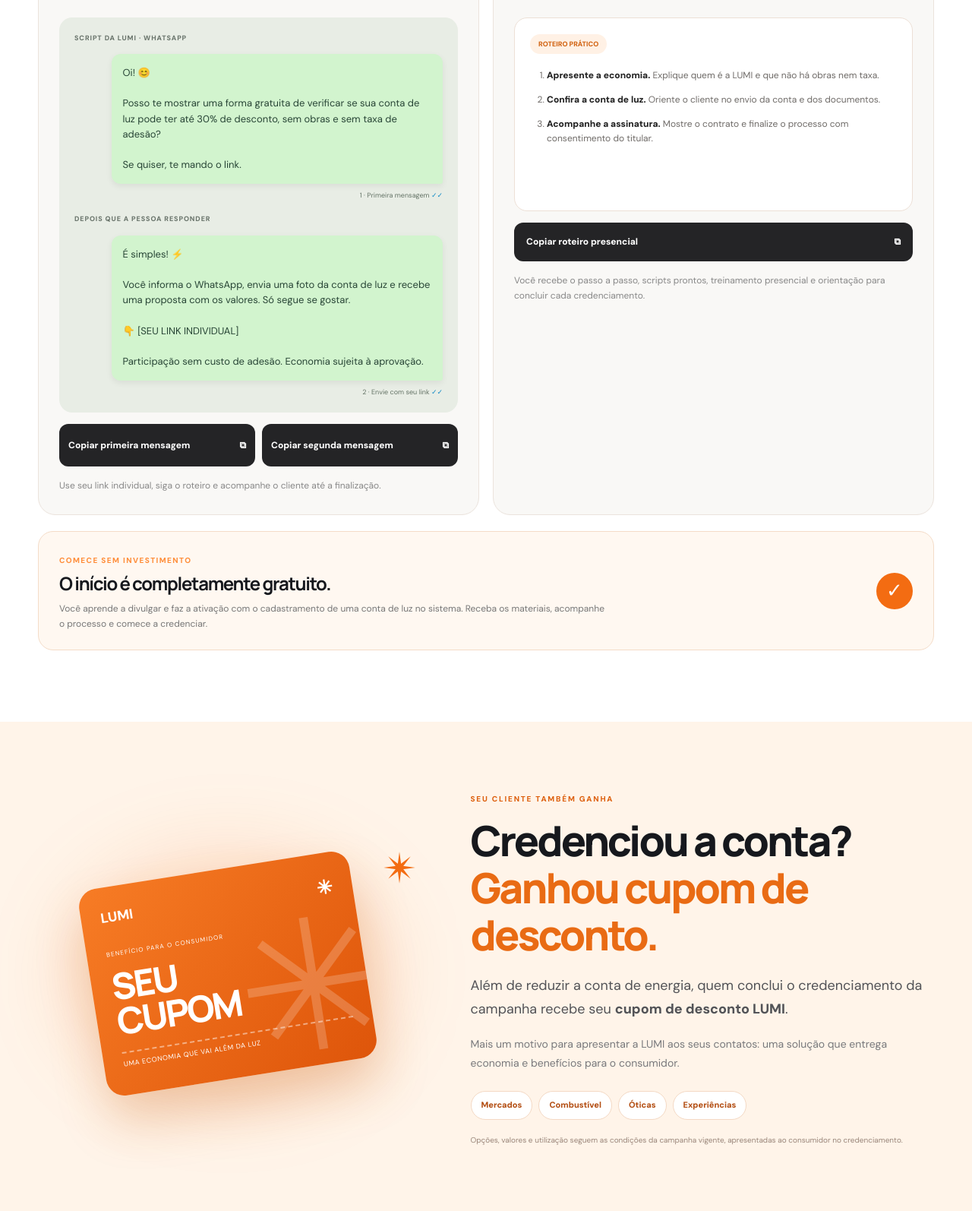
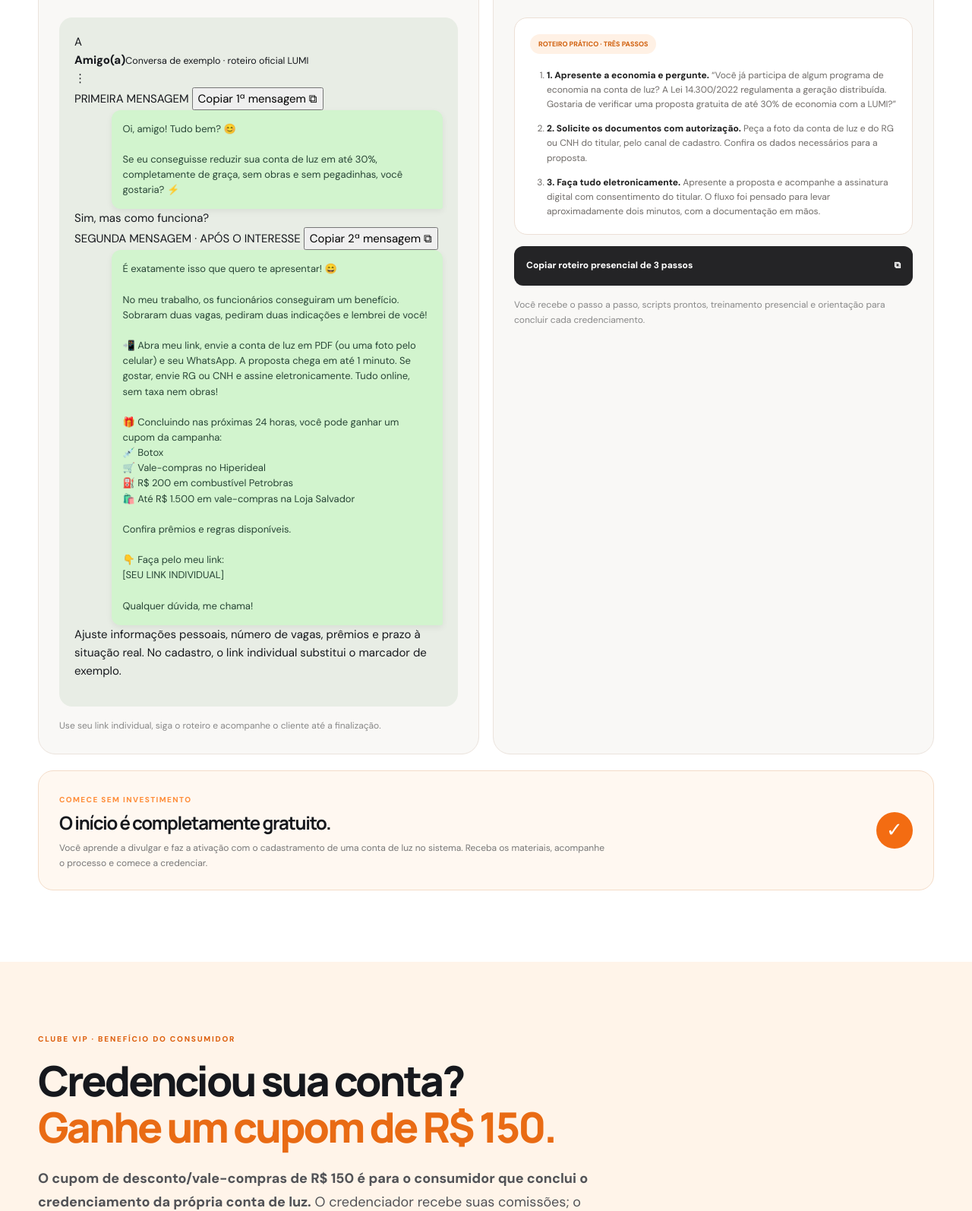
Before and after one commit to ocaiolobo/achou-landing, a plain HTML site: page previews/lumi-credenciadores/index.html in a window 1280 px wide. Shown: the part 4968-6562 px from the top of the page at 76% size. Drawn offline with Linux system fonts and the light colour scheme.

Commit message:
refine: WhatsApp oficial em dois passos, roteiro presencial em tres, cupom R$150 e galeria Clube VIP

```diff
--- a/previews/lumi-credenciadores/index.html
+++ b/previews/lumi-credenciadores/index.html
@@ -10,7 +10,7 @@
 <link rel="preconnect" href="https://fonts.googleapis.com">
 <link rel="preconnect" href="https://fonts.gstatic.com" crossorigin>
 <link href="https://fonts.googleapis.com/css2?family=DM+Sans:wght@400;500;600;700;800&family=Manrope:wght@400;500;600;700;800&display=swap" rel="stylesheet">
-<link rel="stylesheet" href="./style.css?v=3">
+<link rel="stylesheet" href="./style.css?v=4">
 </head>
 <body>
 <div id="reading-progress"></div>
@@ -146,32 +146,48 @@
   <div class="training-grid">
     <div class="training-card reveal">
       <div class="training-head"><span class="training-icon whatsapp-icon">◉</span><div><span>PASSO 01</span><h3>Divulgação pelo WhatsApp</h3></div></div>
-      <div class="chat-window"><div class="chat-label">SCRIPT DA LUMI · WHATSAPP</div>
-        <div class="chat-bubble" id="whatsappText">Oi! 😊
+      <div class="chat-window official-wa">
+        <div class="wa-heading"><div class="wa-avatar">A</div><div><strong>Amigo(a)</strong><small>Conversa de exemplo · roteiro oficial LUMI</small></div><span class="wa-menu">⋮</span></div>
+        <div class="wa-body"><div class="wa-step-label">PRIMEIRA MENSAGEM <button class="wa-copy" type="button" id="copyWhatsapp">Copiar 1ª mensagem ⧉</button></div>
+        <div class="chat-bubble" id="whatsappText">Oi, amigo! Tudo bem? 😊
 
-Posso te mostrar uma forma gratuita de verificar se sua conta de luz pode ter até 30% de desconto, sem obras e sem taxa de adesão?
+Se eu conseguisse reduzir sua conta de luz em até 30%, completamente de graça, sem obras e sem pegadinhas, você gostaria? ⚡</div>
+        <div class="wa-response">Sim, mas como funciona?</div>
+        <div class="wa-step-label">SEGUNDA MENSAGEM · APÓS O INTERESSE <button class="wa-copy" type="button" id="copyWhatsappSecond">Copiar 2ª mensagem ⧉</button></div>
+        <div class="chat-bubble" id="whatsappTextSecond">É exatamente isso que quero te apresentar! 😄
 
-Se quiser, te mando o link.</div>
-        <div class="chat-time">1 · Primeira mensagem <span>✓✓</span></div>
-        <div class="chat-label" style="margin-top:17px">DEPOIS QUE A PESSOA RESPONDER</div>
-        <div class="chat-bubble" id="whatsappTextSecond">É simples! ⚡
+No meu trabalho, os funcionários conseguiram um benefício. Sobraram duas vagas, pediram duas indicações e lembrei de você!
 
-Você informa o WhatsApp, envia uma foto da conta de luz e recebe uma proposta com os valores. Só segue se gostar.
+📲 Abra meu link, envie a conta de luz em PDF (ou uma foto pelo celular) e seu WhatsApp. A proposta chega em até 1 minuto. Se gostar, envie RG ou CNH e assine eletronicamente. Tudo online, sem taxa nem obras!
 
-👇 [SEU LINK INDIVIDUAL]
+🎁 Concluindo nas próximas 24 horas, você pode ganhar um cupom da campanha:
+💉 Botox
+🛒 Vale-compras no Hiperideal
+⛽ R$ 200 em combustível Petrobras
+🛍️ Até R$ 1.500 em vale-compras na Loja Salvador
 
-Participação sem custo de adesão. Economia sujeita à aprovação.</div>
-        <div class="chat-time">2 · Envie com seu link <span>✓✓</span></div></div>
-      <div class="script-actions">
-        <button class="copy-script" id="copyWhatsapp" type="button">Copiar primeira mensagem <span>⧉</span></button>
-        <button class="copy-script" id="copyWhatsappSecond" type="button">Copiar segunda mensagem <span>⧉</span></button>
+Confira prêmios e regras disponíveis.
+
+👇 Faça pelo meu link:
+[SEU LINK INDIVIDUAL]
+
+Qualquer dúvida, me chama!</div>
+        <p class="wa-warning">Ajuste informações pessoais, número de vagas, prêmios e prazo à situação real. No cadastro, o link individual substitui o marcador de exemplo.</p>
+        </div>
       </div>
       <p class="training-description">Use seu link individual, siga o roteiro e acompanhe o cliente até a finalização.</p>
     </div>
     <div class="training-card reveal">
       <div class="training-head"><span class="training-icon">♧</span><div><span>PASSO 02</span><h3>Credenciamento presencial</h3></div></div>
-      <div class="field-guide"><span class="field-guide-badge">ROTEIRO PRÁTICO</span><ol><li><strong>Apresente a economia.</strong> Explique quem é a LUMI e que não há obras nem taxa.</li><li><strong>Confira a conta de luz.</strong> Oriente o cliente no envio da conta e dos documentos.</li><li><strong>Acompanhe a assinatura.</strong> Mostre o contrato e finalize o processo com consentimento do titular.</li></ol></div>
-      <button class="copy-script" id="copyField" type="button">Copiar roteiro presencial <span>⧉</span></button>
+      <div class="field-guide" id="presencial3">
+        <span class="field-guide-badge">ROTEIRO PRÁTICO · TRÊS PASSOS</span>
+        <ol class="presencial-steps">
+          <li><strong>1. Apresente a economia e pergunte.</strong> “Você já participa de algum programa de economia na conta de luz? A Lei 14.300/2022 regulamenta a geração distribuída. Gostaria de verificar uma proposta gratuita de até 30% de economia com a LUMI?”</li>
+          <li><strong>2. Solicite os documentos com autorização.</strong> Peça a foto da conta de luz e do RG ou CNH do titular, pelo canal de cadastro. Confira os dados necessários para a proposta.</li>
+          <li><strong>3. Faça tudo eletronicamente.</strong> Apresente a proposta e acompanhe a assinatura digital com consentimento do titular. O fluxo foi pensado para levar aproximadamente dois minutos, com a documentação em mãos.</li>
+        </ol>
+      </div>
+      <button class="copy-script" id="copyField" type="button">Copiar roteiro presencial de 3 passos <span>⧉</span></button>
       <p class="training-description">Você recebe o passo a passo, scripts prontos, treinamento presencial e orientação para concluir cada credenciamento.</p>
     </div>
   </div>
@@ -182,8 +198,43 @@ Participação sem custo de adesão. Economia sujeita à aprovação.</div>
 </section>
 
 <section class="section coupons-section" id="cupons">
- <div class="container coupons-container"><div class="coupons-art reveal"><div class="coupon-glow"></div><div class="coupon-card"><div class="coupon-brand">LUMI<span>✳</span></div><small>BENEFÍCIO PARA O CONSUMIDOR</small><strong>SEU<br>CUPOM</strong><div class="coupon-dashes"></div><span class="coupon-text">UMA ECONOMIA QUE VAI ALÉM DA LUZ</span></div><div class="coupon-spark">✴</div></div>
- <div class="coupons-copy reveal"><p class="superline">SEU CLIENTE TAMBÉM GANHA</p><h2 class="section-title">Credenciou a conta?<br><span class="orange-text">Ganhou cupom de desconto.</span></h2><p class="lead-text">Além de reduzir a conta de energia, quem conclui o credenciamento da campanha recebe seu <strong>cupom de desconto LUMI</strong>.</p><p class="body-text">Mais um motivo para apresentar a LUMI aos seus contatos: uma solução que entrega economia e benefícios para o consumidor.</p><div class="coupon-tags"><span>Mercados</span><span>Combustível</span><span>Óticas</span><span>Experiências</span></div><p class="coupon-foot">Opções, valores e utilização seguem as condições da campanha vigente, apresentadas ao consumidor no credenciamento.</p></div></div>
+  <div class="container">
+    <div class="coupon-headline reveal">
+      <div><p class="superline">CLUBE VIP · BENEFÍCIO DO CONSUMIDOR</p>
+      <h2 class="section-title">Credenciou sua conta?<br><span class="orange-text">Ganhe um cupom de R$ 150.</span></h2>
+      <p class="lead-text"><strong>O cupom de desconto/vale-compras de R$ 150 é para o consumidor que conclui o credenciamento da própria conta de luz.</strong> O credenciador recebe suas comissões; o titular recebe o benefício da campanha.</p></div>
+      <div class="coupon-sum"><span>CUPOM / VALE-COMPRAS</span><strong>R$ 150</strong><small>Para quem credencia sua própria conta</small></div>
+    </div>
+    <div class="vip-showcase reveal">
+      <div class="vip-showcase-top"><span class="vip-spark">✦</span><div><span class="orange-overline">CLUBE VIP · BENEFÍCIOS EM DESTAQUE</span><h3>Veja lugares e experiências apresentados nas campanhas da LUMI.</h3></div></div>
+      <div class="vip-kicker">VALE-COMPRAS EM MERCADOS</div>
+      <div class="market-logos">
+        <div class="market-logo"><b class="market-hiper">Hiperideal</b><small>Vale-compras</small></div>
+        <div class="market-logo"><b class="market-assai">ASSAÍ <em>ATACADISTA</em></b><small>Vale-compras</small></div>
+        <div class="market-logo"><b class="market-atacadao">ATACADÃO</b><small>Vale-compras</small></div>
+      </div>
+      <div class="vip-amenities">
+        <div class="vip-amenity"><span class="vip-icon">◉</span><div><small>BENEFÍCIOS EM ÓTICAS</small><strong>Ótica Salvador</strong><p>Óculos e compras em óticas</p></div></div>
+        <div class="vip-amenity"><span class="vip-icon">◉</span><div><small>BENEFÍCIOS EM ÓTICAS</small><strong>Ótica Ernesto</strong><p>Óculos e compras em óticas</p></div></div>
+        <div class="vip-amenity"><span class="vip-icon">⛽</span><div><small>COMBUSTÍVEL</small><strong>Petrobras e Shell</strong><p>Benefícios para abastecer</p></div></div>
+        <div class="vip-amenity"><span class="vip-icon cinema">CINEMARK</span><div><small>CINEMA</small><strong>Descontos em ingressos</strong><p>Campanhas de cinema</p></div></div>
+        <div class="vip-amenity"><span class="vip-icon">✳</span><div><small>ESTÉTICA E HARMONIZAÇÃO</small><strong>Procedimentos estéticos</strong><p>Benefícios de campanhas de beleza</p></div></div>
+      </div>
+      <details class="carnaval-details"><summary>Carnaval de Salvador <span>Veja os camarotes apresentados nas campanhas ↗</span></summary>
+        <div class="carnaval-grid">
+          <div class="carnaval-mini"><img loading="lazy" src="https://media.betimelapse.com.br/uploads/eventos/Camarote-Salvador-2027-Capa-Timelapse-v2.jpg" alt="Camarote Salvador"><b>Camarote Salvador</b></div>
+          <div class="carnaval-mini"><img loading="lazy" src="https://media.betimelapse.com.br/uploads/eventos/Camarote-Brahma-Salvador-2027-Capa-Timelapse-v4.jpg" alt="Camarote Brahma"><b>Camarote Brahma</b></div>
+          <div class="carnaval-mini"><img loading="lazy" src="https://media.betimelapse.com.br/uploads/2026/04/1776746938302_Camarote_Club_2027_-_Capa_Tempor__ria_Timelapse.jpg" alt="Camarote Club"><b>Camarote Club</b></div>
+          <div class="carnaval-mini"><img loading="lazy" src="https://organizador.ticketmaker.com.br/Content/Banner/e6854bce-be46-4ad7-9d39-738d2301072b.webp" alt="Camarote Villa"><b>Camarote Villa</b></div>
+          <div class="carnaval-mini"><img loading="lazy" src="https://uploads.boratickets.com.br/eventos/dc912a253d1e9ba.jpg" alt="Camarote Glamour"><b>Camarote Glamour</b></div>
+          <div class="carnaval-mini"><img loading="lazy" src="https://baladasbrasil.com.br/wp-content/uploads/camarote-planeta-band-2024-aspect-ratio-845-540.png" alt="Planeta Band"><b>Planeta Band</b></div>
+          <div class="carnaval-mini"><img loading="lazy" src="https://organizador.ticketmaker.com.br/Content/Banner/c4d826d4-8883-4873-b068-56880192884e.webp" alt="Harém Soho"><b>Harém Soho</b></div>
+          <div class="carnaval-mini"><img loading="lazy" src="https://organizador.ticketmaker.com.br/Content/Banner/b48db135-82de-450b-aac9-5fc095432e98.webp" alt="Camarote Mar"><b>Camarote Mar</b></div>
+        </div>
+      </details>
+      <p class="vip-disclaimer">Exemplos de campanhas e estabelecimentos apresentados na LUMI. Marcas não indicam parceria formal; resgate, valores específicos e disponibilidade seguem o regulamento vigente. As experiências listadas não representam todas um vale-compras de R$ 150.</p>
+    </div>
+  </div>
 </section>
 
 <section class="section receipts-section" id="comprovantes">
@@ -204,5 +255,5 @@ Participação sem custo de adesão. Economia sujeita à aprovação.</div>
 <footer class="site-footer"><div class="container footer-inner"><div class="footer-logo"><span>ϟ</span><strong>LUMI <em>ENERGIA</em></strong></div><p>Transforme economia em oportunidade.</p><a href="https://energia-app-uv2r.onrender.com/" target="_blank" rel="noopener noreferrer">Já sou cadastrado ↗</a></div><div class="container footer-fine">PRÉVIA DE APROVAÇÃO · REMUNERAÇÃO E CAMPANHAS SUJEITAS À VALIDAÇÃO COMERCIAL E CONTRATUAL</div></footer>
 <dialog class="signup-dialog" id="signupDialog" aria-labelledby="signupTitle"><form method="dialog" class="modal-card"><button class="modal-x" value="close" aria-label="Fechar">×</button><span class="modal-icon">ϟ</span><h2 id="signupTitle">Você está a um passo de começar.</h2><p>Esta página ainda é uma prévia para aprovação. O botão de cadastramento será conectado ao fluxo oficial quando a campanha for aprovada.</p><button class="button button-primary" value="close">Entendi <span>✓</span></button></form></dialog>
 <div class="preview-stamp">PRÉVIA PARA APROVAÇÃO</div>
-<script src="./app.js?v=3"></script>
+<script src="./app.js?v=4"></script>
 </body></html>
```
